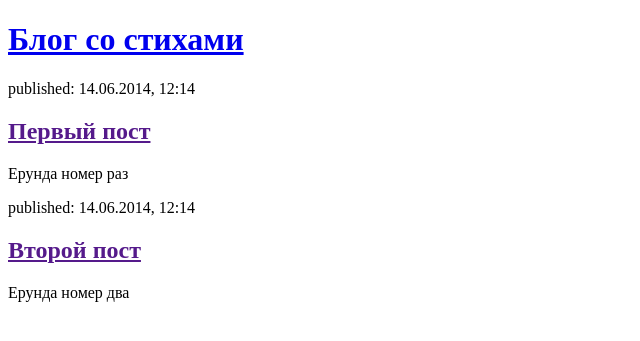
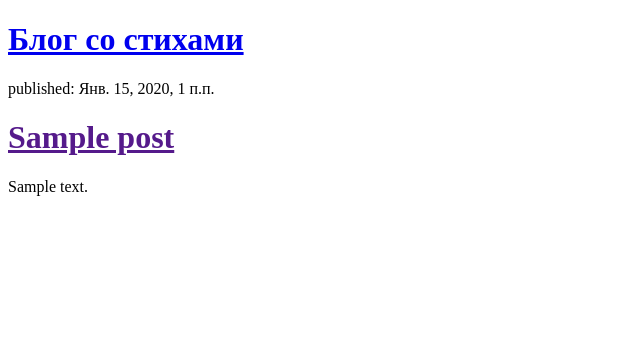
Before and after one commit to RudzinskiyViacheslav/my-first-blog, a Django app: page / in a window 1280 px wide. Shown: the top 341 px of the page, without its empty margins (0-640 px from the left). Run offline with Django 3.2, Linux system fonts and the light colour scheme; tables that the repository leaves empty hold one stand-in row (values such as "Sample post").

Commit message:
Modified HTML with Django

```diff
--- a/blog/templates/blog/post_list.html
+++ b/blog/templates/blog/post_list.html
@@ -8,18 +8,14 @@
 <body>
 	<div>
             <h1><a href="/">Блог со стихами</a></h1>
-        </div>
+   	</div>
+{% for post in posts %}
+    <div>
+        <p>published: {{ post.published_date }}</p>
+        <h1><a href="">{{ post.title }}</a></h1>
+        <p>{{ post.text|linebreaksbr }}</p>
+    </div>
+{% endfor %}
 
-        <div>
-            <p>published: 14.06.2014, 12:14</p>
-            <h2><a href="">Первый пост</a></h2>
-            <p>Ерунда номер раз</p>
-        </div>
-
-        <div>
-            <p>published: 14.06.2014, 12:14</p>
-            <h2><a href="">Второй пост</a></h2>
-            <p>Ерунда номер два</p>
-        </div>
 </body>
 </html>
--- a/blog/views.py
+++ b/blog/views.py
@@ -1,5 +1,8 @@
 from django.shortcuts import render
+from .models import Post
+from django.utils import timezone
 
 # Create your views here.
 def post_list(request):
-    return render(request, 'blog/post_list.html', {})
+    posts = Post.objects.filter(published_date__lte=timezone.now()).order_by('published_date')
+    return render(request, 'blog/post_list.html', {'posts': posts})
```
